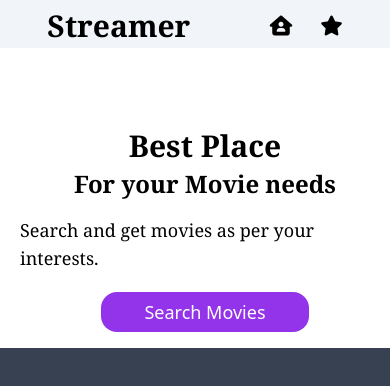
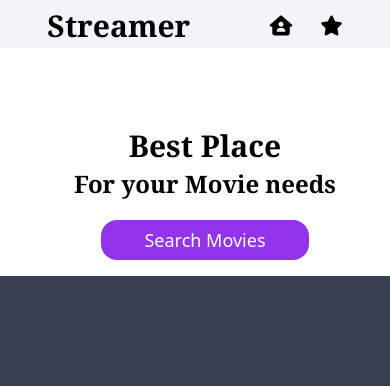
Before and after one commit to karansaini2/movie-streamer, a React (Vite) app: page / in a window 390 px wide. Shown: the top 386 px of the page. Built offline with nearby package versions, Linux system fonts and the light colour scheme; no server answers.

Commit message:
bug fixing

```diff
--- a/src/pages/homepage.jsx
+++ b/src/pages/homepage.jsx
@@ -56,7 +56,7 @@ const Homepage = () => {
             {" "}
             information regarding any movie you want to watch with it's ratings
           </p>
-          <p className=" mt-4 text-lg font-serif md:text-xl sm:mt-0 ">
+          <p className=" hidden mt-4 text-lg font-serif md:text-xl sm:mt-0 sm:flex">
             {" "}
             Search and get movies as per your interests.
           </p>
```
